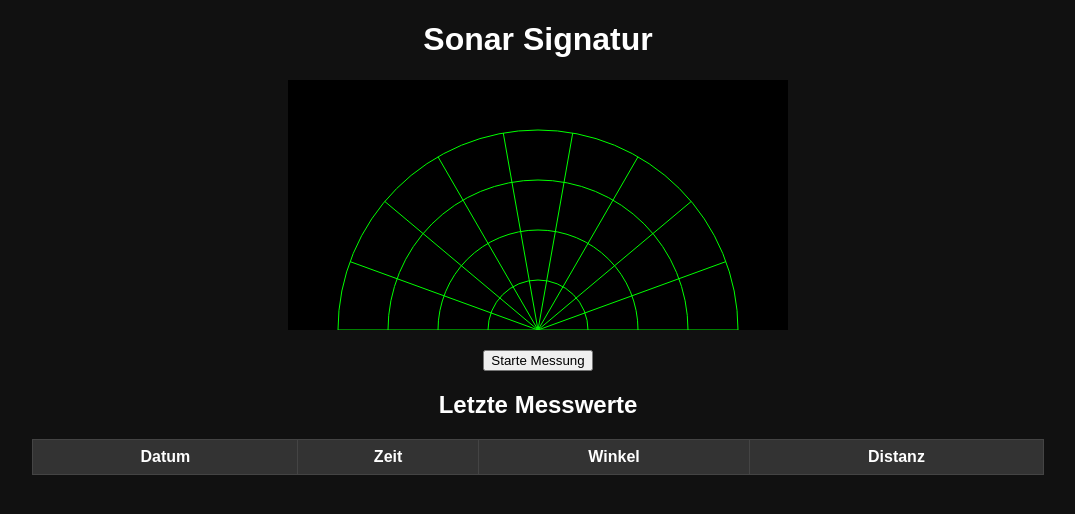
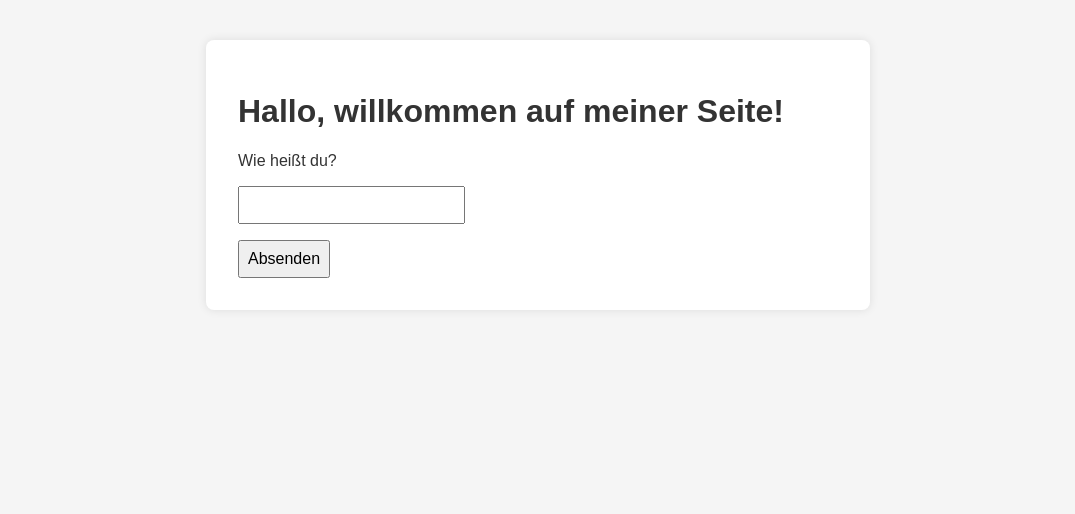
Before and after one commit to Palex-l/Brokoli_Beobachtung, a PHP site: page / in a window 1280 px wide. Shown: the top 514 px of the page, without its empty margins (102-1177 px from the left). Run offline with PHP 8.4, Linux system fonts and the light colour scheme; lists and menus that the app fills with data are empty.

Commit message:
Update index.php

```diff
--- a/index.php
+++ b/index.php
@@ -1,245 +1,46 @@
-<?php
-// Wenn das Formular abgesendet wurde (Button gedrückt):
-if (isset($_POST['toggle'])) {
-    $statusFile = "/tmp/status.txt"; // Datei zum Speichern des Status
-    $current = file_exists($statusFile) ? trim(file_get_contents($statusFile)) : "stop"; // Aktuellen Status auslesen
-    $newStatus = ($current === "start") ? "stop" : "start"; // Umschalten des Status
-    file_put_contents($statusFile, $newStatus); // Neuen Status speichern
-}
-
-// Datei mit Messdaten einlesen
-$datei = "/tmp/daten.json";
-$daten = [];
-
-if (file_exists($datei)) {
-    $json = file_get_contents($datei); // JSON-Daten aus Datei lesen
-    $daten = json_decode($json, true); // In Array umwandeln
-    if (!is_array($daten)) {
-        $daten = [];
-    }
-}
-?>
-
 <!DOCTYPE html>
 <html lang="de">
 <head>
-  <meta charset="UTF-8" />
-  <title>Sonar Radar</title>
+    <meta charset="UTF-8">
+    <title>Willkommen!</title>
     <style>
-    /* Allgemeines Styling */
         body {
-      font-family: sans-serif;
-      text-align: center;
-      background-color: #111;
-      color: #fff;
+            font-family: Arial, sans-serif;
+            padding: 2rem;
+            background-color: #f5f5f5;
+            color: #333;
         }
-
-    /* Radar-Canvas */
-    #radarCanvas {
-      background-color: #000;
-      margin: 20px auto;
-      display: block;
-      border-radius: 100% 100% 50 50; /* Halbkreis */
+        .container {
+            background: white;
+            padding: 2rem;
+            max-width: 600px;
+            margin: auto;
+            border-radius: 8px;
+            box-shadow: 0 0 10px rgba(0,0,0,0.1);
         }
-
-    /* Tabelle */
-    table {
-      margin: 20px auto;
-      border-collapse: collapse;
-      width: 80%;
-      background: #222;
-      color: #fff;
-    }
-
-    th, td {
-      padding: 8px;
-      border: 1px solid #444;
-    }
-
-    th {
-      cursor: pointer;
-      background-color: #333;
+        input[type="text"], input[type="submit"] {
+            padding: 0.5rem;
+            margin-top: 1rem;
+            font-size: 1rem;
         }
     </style>
 </head>
 <body>
+    <div class="container">
+        <h1>Hallo, willkommen auf meiner Seite!</h1>
 
-  <h1>Sonar Signatur</h1>
-
-  <!-- Zeichenfläche für das Radar -->
-  <canvas id="radarCanvas" width="500" height="250"></canvas>
-
-  <!-- Umschalt-Button für Start/Stopp -->
-  <form method="post">
-    <button type="submit" name="toggle">
-      <?php
-        $statusFile = "/tmp/status.txt";
-        $status = file_exists($statusFile) ? trim(file_get_contents($statusFile)) : "stop";
-        echo ($status === "start") ? "Stoppe Messung" : "Starte Messung";
-      ?>
-    </button>
+        <form method="POST" action="">
+            <label for="name">Wie heißt du?</label><br>
+            <input type="text" id="name" name="name" required><br>
+            <input type="submit" value="Absenden">
         </form>
 
-  <h2>Letzte Messwerte</h2>
-
-  <!-- Tabelle mit den letzten Messwerten -->
-  <table id="sensortabelle">
-    <thead>
-      <tr>
-        <th onclick="sortTable(0)">Datum</th>
-        <th onclick="sortTable(1)">Zeit</th>
-        <th onclick="sortTable(2)">Winkel</th>
-        <th onclick="sortTable(3)">Distanz</th>
-      </tr>
-    </thead>
-    <tbody>
         <?php
-        // Duplikate nach Winkel vermeiden (je Winkel nur letzter Eintrag)
-        $maxWinkel = [];
-        $anzeigen = [];
-
-        $daten = array_reverse($daten); // Neueste zuerst
-
-        foreach ($daten as $eintrag) {
-            $winkel = intval($eintrag['sensor1']);
-            if (!isset($maxWinkel[$winkel])) {
-                $maxWinkel[$winkel] = true;
-                $anzeigen[] = $eintrag;
+        if ($_SERVER["REQUEST_METHOD"] == "POST" && !empty($_POST["name"])) {
+            $name = htmlspecialchars($_POST["name"]);
+            echo "<p>Schön, dich kennenzulernen, <strong>$name</strong>!</p>";
         }
-            if (count($anzeigen) >= 72) break; // Nur 20 Einträge anzeigen
-        }
-
-        // Anzeige wieder umkehren (älteste oben)
-        foreach (array_reverse($anzeigen) as $e) {
-            echo "<tr>";
-            echo "<td>" . htmlspecialchars($e['datum']) . "</td>";
-            echo "<td>" . htmlspecialchars($e['zeit']) . "</td>";
-            echo "<td>" . intval($e['sensor1']) . "</td>";
-            echo "<td>" . intval($e['sensor2']) . "</td>";
-            echo "</tr>";
-        }
-
-        // Übergabe der Daten an JavaScript
-        echo "<script>var radardaten = " . json_encode($anzeigen) . ";</script>";
         ?>
-    </tbody>
-  </table>
-
-<script>
-// Funktion zum Sortieren der Tabelle per Spaltenklick
-function sortTable(col) {
-  const table = document.getElementById("sensortabelle");
-  const rows = Array.from(table.rows).slice(1);
-  const asc = !table.dataset.sort || table.dataset.sort !== "asc";
-
-  rows.sort((a, b) => {
-    const valA = a.cells[col].textContent;
-    const valB = b.cells[col].textContent;
-    const numA = parseFloat(valA);
-    const numB = parseFloat(valB);
-
-    if (!isNaN(numA) && !isNaN(numB)) {
-      return asc ? numA - numB : numB - numA;
-    }
-    return asc ? valA.localeCompare(valB) : valB.localeCompare(valA);
-  });
-
-  table.dataset.sort = asc ? "asc" : "desc";
-  rows.forEach(row => table.tBodies[0].appendChild(row));
-}
-
-// Radaranzeige zeichnen
-function zeichneRadar() {
-  const canvas = document.getElementById("radarCanvas");
-  const ctx = canvas.getContext("2d");
-  ctx.clearRect(0, 0, canvas.width, canvas.height);
-
-  const mitteX = canvas.width / 2;
-  const mitteY = canvas.height;
-  const maxDist = 1001; // maximale Distanz (Skalierung)
-
-  ctx.strokeStyle = "#0f0";
-  ctx.lineWidth = 1;
-
-  // Ringe im Halbkreis (50, 100, 150, 200)
-  for (let r = 50; r <= 200; r += 50) {
-    ctx.beginPath();
-    ctx.arc(mitteX, mitteY, r, Math.PI, 2 * Math.PI);
-    ctx.stroke();
-  }
-
-  // Linien alle 20°
-  for (let winkel = 0; winkel <= 180; winkel += 20) {
-    const rad = winkel * Math.PI / 180;
-    const x = mitteX + Math.cos(rad) * 200;
-    const y = mitteY - Math.sin(rad) * 200;
-    ctx.beginPath();
-    ctx.moveTo(mitteX, mitteY);
-    ctx.lineTo(x, y);
-    ctx.stroke();
-  }
-
-  // Messpunkte zeichnen
-  if (typeof radardaten !== "undefined") {
-    radardaten.forEach(p => {
-      const winkel = p.winkel || p.sensor1;
-      const dist = p.dist || p.sensor2;
-      const radius = (dist / 1000) * 200; // Skalierung auf 200px
-
-      const rad = winkel * Math.PI / 180;
-      const x = mitteX + Math.cos(rad) * radius;
-      const y = mitteY - Math.sin(rad) * radius;
-
-      ctx.beginPath();
-      ctx.arc(x, y, 5, 0, 2 * Math.PI);
-      ctx.fillStyle = "lime";
-      ctx.fill();
-      ctx.strokeStyle = "darkgreen";
-      ctx.stroke();
-    });
-  }
-}
-
-// Neue Daten vom Server holen und anzeigen
-function aktualisiereDaten() {
-  fetch('daten.php')
-    .then(response => response.json())
-    .then(data => {
-      radardaten = [];
-
-      const winkelTracker = {};
-      for (let i = data.length - 1; i >= 0 && radardaten.length < 20; i--) {
-        const d = data[i];
-        if (!winkelTracker[d.sensor1]) {
-          winkelTracker[d.sensor1] = true;
-          radardaten.push(d);
-        }
-      }
-
-      zeichneRadar();
-
-      // Tabelle aktualisieren
-      const tbody = document.querySelector('#sensortabelle tbody');
-      tbody.innerHTML = '';
-      radardaten.slice().reverse().forEach(d => {
-        const tr = document.createElement('tr');
-        tr.innerHTML = `
-          <td>${d.datum}</td>
-          <td>${d.zeit}</td>
-          <td>${d.sensor1}</td>
-          <td>${d.sensor2}</td>
-        `;
-        tbody.appendChild(tr);
-      });
-    });
-}
-
-// Beim Laden: Radar einmal zeichnen
-zeichneRadar();
-
-// Daten alle 500ms automatisch aktualisieren
-setInterval(aktualisiereDaten, 500);
-</script>
-
+    </div>
 </body>
 </html>
```
Lines whose indentation alone changed are shown as unchanged.
